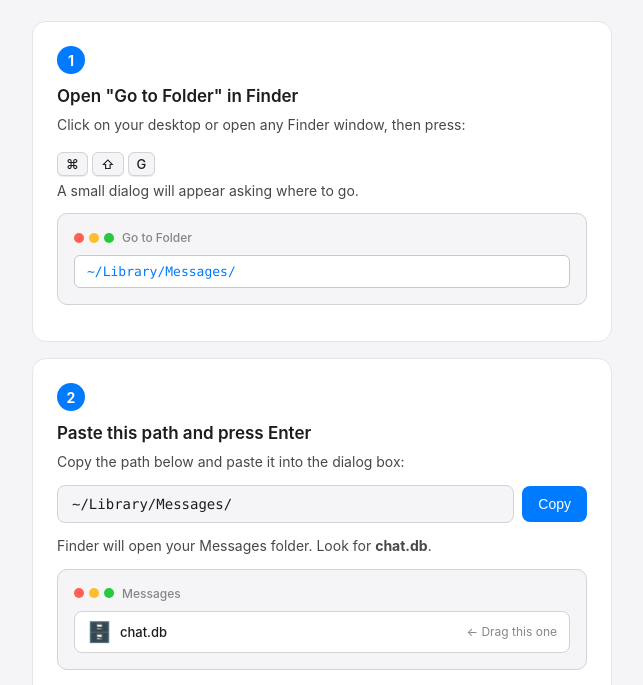
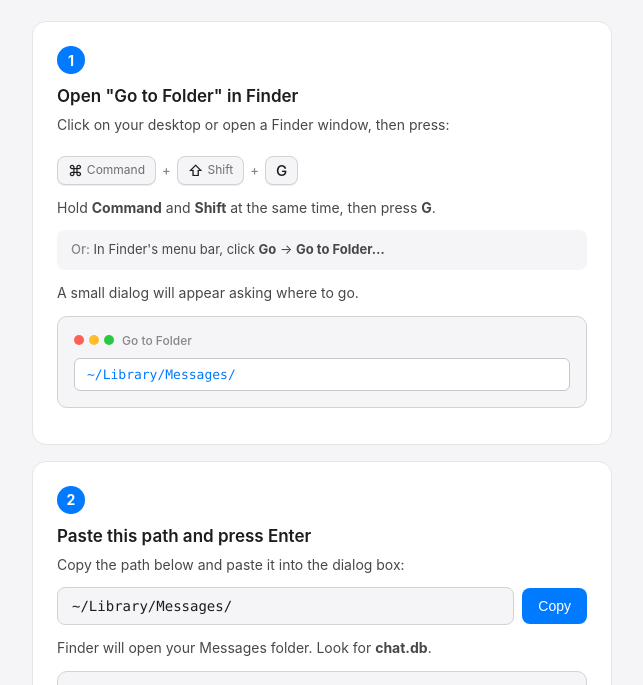
Before and after one commit to GHnol/MessageVault, a plain HTML site: page index.html in a window 1280 px wide. Both pictures are taken after a click on the element 640 px from the left and 396 px from the top of the page. Shown: the part 107-792 px from the top of the page, without its empty margins (318-961 px from the left). Drawn offline with Linux system fonts and the light colour scheme.

Commit message:
fix: clarify Finder shortcut with labeled keys and fallback path
- add text labels to keyboard shortcut (Command + Shift + G)

- add plain-English instruction to remove ambiguity

- add Finder menu fallback (Go → Go to Folder)

- no changes to flow or structure, clarity-only improvement

```diff
--- a/index.html
+++ b/index.html
@@ -211,21 +211,61 @@
         .kbd-combo {
             display: inline-flex;
             align-items: center;
+            gap: 6px;
+            margin: 8px 0;
+        }
+
+        kbd {
+            display: inline-flex;
+            align-items: center;
             gap: 4px;
-            margin: 4px 0;
-        }
-
-        kbd {
-            display: inline-block;
-            padding: 3px 8px;
+            padding: 6px 10px;
             font-family: -apple-system, BlinkMacSystemFont, "Segoe UI", sans-serif;
-            font-size: 13px;
+            font-size: 14px;
             font-weight: 500;
             background: #f5f5f7;
             border: 1px solid #d2d2d7;
-            border-radius: 6px;
+            border-radius: 8px;
             box-shadow: 0 1px 0 rgba(0,0,0,0.08);
             color: #1d1d1f;
+            line-height: 1;
+        }
+
+        .kbd-symbol {
+            font-size: 15px;
+        }
+
+        .kbd-label {
+            font-size: 12px;
+            color: #6e6e73;
+            font-weight: 400;
+        }
+
+        .kbd-plus {
+            font-size: 13px;
+            color: #86868b;
+            font-weight: 500;
+        }
+
+        .kbd-clarify {
+            font-size: 13px;
+            color: #6e6e73;
+            margin: 4px 0 12px !important;
+        }
+
+        .alt-path {
+            font-size: 13px;
+            color: #48484a;
+            background: #f5f5f7;
+            border-radius: 8px;
+            padding: 10px 14px;
+            margin: 0 0 12px;
+            line-height: 1.5;
+        }
+
+        .alt-path-label {
+            color: #86868b;
+            font-weight: 500;
         }
 
         /* Copy path button */
@@ -1147,9 +1187,17 @@
             <div class="guide-step">
                 <div class="guide-step-number">1</div>
                 <h3>Open "Go to Folder" in Finder</h3>
-                <p>Click on your desktop or open any Finder window, then press:</p>
+                <p>Click on your desktop or open a Finder window, then press:</p>
                 <div class="kbd-combo">
-                    <kbd>⌘</kbd> <kbd>⇧</kbd> <kbd>G</kbd>
+                    <kbd><span class="kbd-symbol">⌘</span><span class="kbd-label">Command</span></kbd>
+                    <span class="kbd-plus">+</span>
+                    <kbd><span class="kbd-symbol">⇧</span><span class="kbd-label">Shift</span></kbd>
+                    <span class="kbd-plus">+</span>
+                    <kbd><span class="kbd-symbol">G</span></kbd>
+                </div>
+                <p class="kbd-clarify">Hold <strong>Command</strong> and <strong>Shift</strong> at the same time, then press <strong>G</strong>.</p>
+                <div class="alt-path">
+                    <span class="alt-path-label">Or:</span> In Finder's menu bar, click <strong>Go</strong> &#8594; <strong>Go to Folder…</strong>
                 </div>
                 <p>A small dialog will appear asking where to go.</p>
                 <div class="finder-mock">
```
